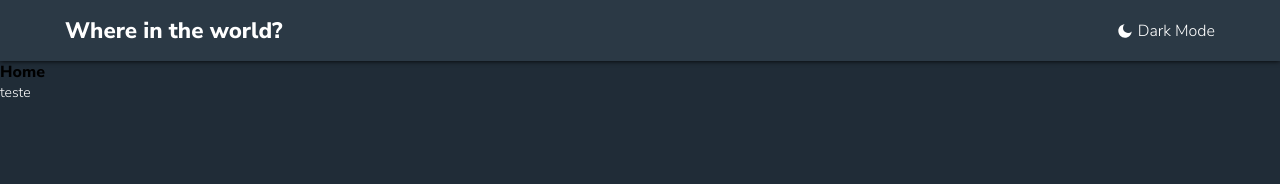
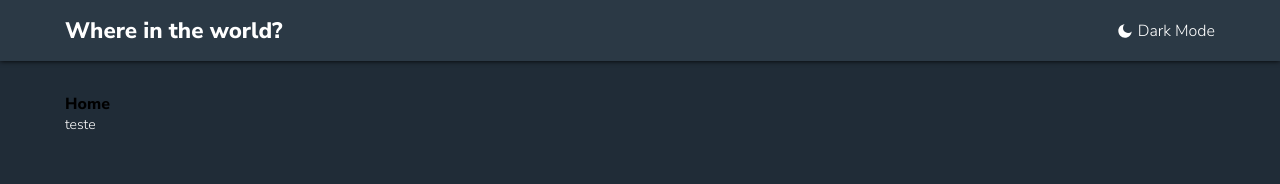
Before and after one commit to kevynrocha/typescript-countries, a React (Create React App) app: page / in a window 1280 px wide. Shown: the top 184 px of the page. Built offline with nearby package versions, Linux system fonts and the light colour scheme.

Commit message:
fix: add wrapper

```diff
--- a/src/components/Layout/index.tsx
+++ b/src/components/Layout/index.tsx
@@ -1,16 +1,18 @@
 import React, { ReactNode } from 'react';
 import Header from '../Header';
-import { Container } from './styles';
+import { Wrapper, Container } from './styles';
 
 interface IProps {
   children: ReactNode;
 }
 
 const Layout: React.FC<IProps> = ({ children }: IProps) => (
-  <Container>
-    <Header/>
-    {children}
-  </Container>
+  <Wrapper>
+    <Header />
+    <Container>
+      {children}
+    </Container>
+  </Wrapper>
 );
 
 export default Layout;
--- a/src/components/Layout/styles.ts
+++ b/src/components/Layout/styles.ts
@@ -1,6 +1,11 @@
 import styled from 'styled-components';
 
-export const Container = styled.div`
+export const Wrapper = styled.div`
   background-color: ${({ theme }) => theme.colors.background };
   min-height: 100vh;
 `;
+
+export const Container = styled.div`
+  margin: 32px auto;
+  max-width: 1150px;
+`;
```
